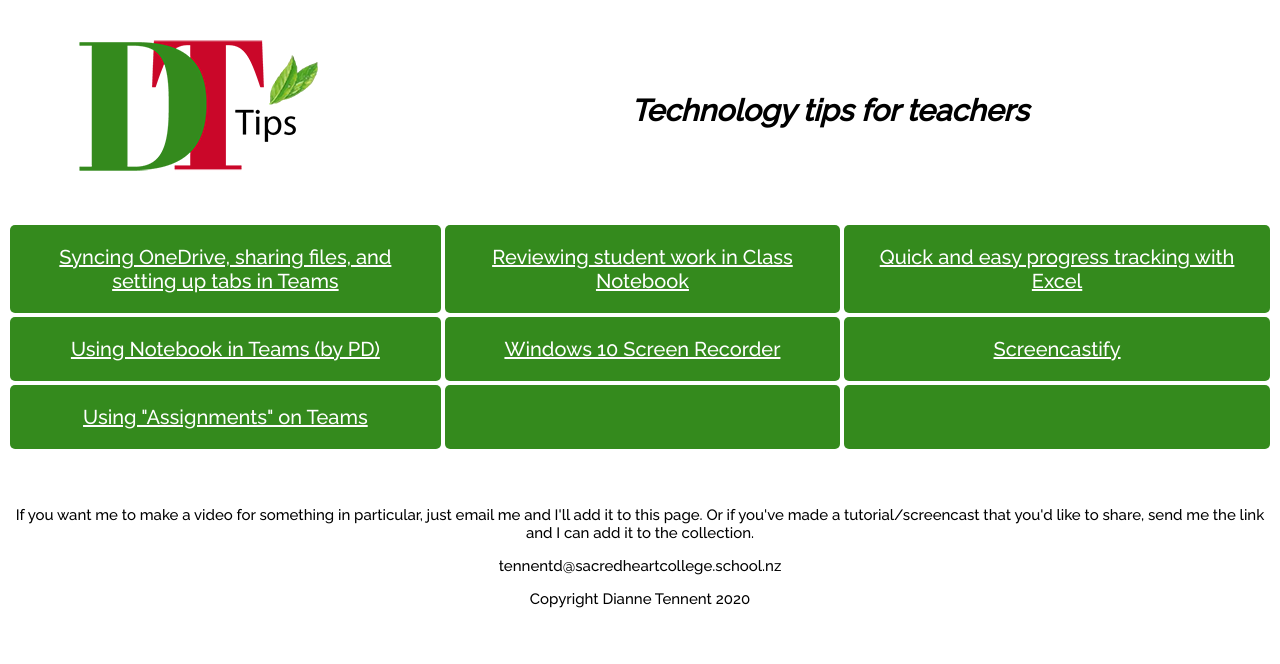
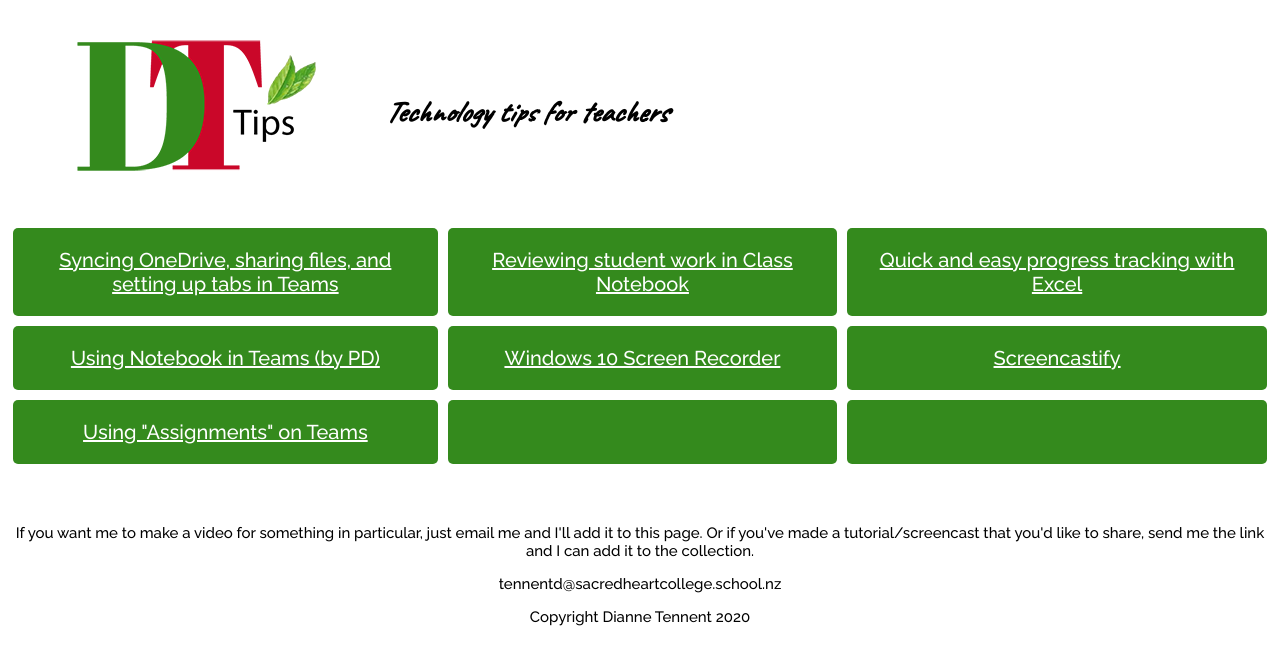
Before and after one commit to tennentd/dt-tips, a plain HTML site: page index.html in a window 1280 px wide. Drawn offline with Linux system fonts and the light colour scheme.

Commit message:
Add files via upload

```diff
--- a/style.css
+++ b/style.css
@@ -11,6 +11,8 @@ body {
 h3 {
     font-size: 30px;
     padding-top: 35px;
+    font-family: 'Caveat', cursive;
+    text-align: left;
 }
 .main {
     grid-area: main;
@@ -37,7 +39,7 @@ h3 {
 .grid-item {
   background-color: rgba(52, 138, 29);
   padding: 20px;
-    margin: 2px;
+    margin: 5px;
     border-radius: 5px;
   text-align: center;
 }
```
